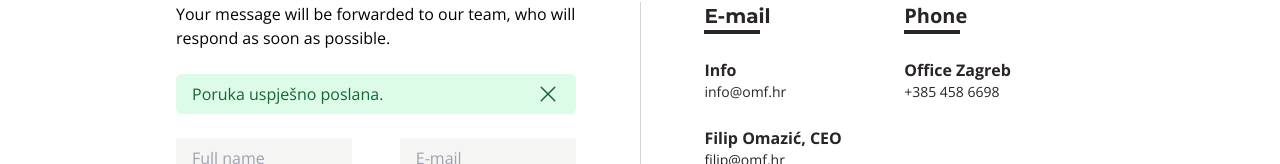
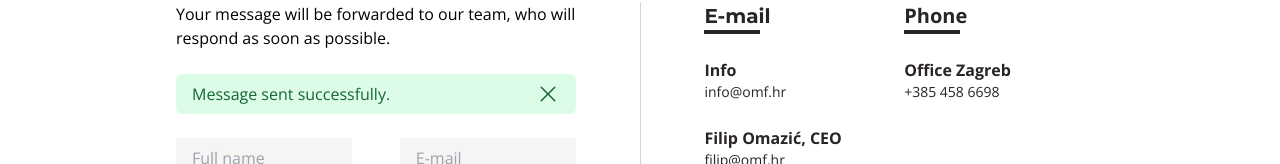
Before and after one commit to oyrad/omf, a Next.js app: page /en/contact in a window 1280 px wide. Both pictures are taken after typing "Sample", "name@example.com", "Sample", "Sample" into the empty fields and a click on the button "Send". Shown: the part 235-399 px from the top of the page. Built offline with nearby package versions, Linux system fonts and the light colour scheme.

Commit message:
add form message texts

```diff
--- a/app/[lang]/contact/_components/ContactForm.tsx
+++ b/app/[lang]/contact/_components/ContactForm.tsx
@@ -46,6 +46,8 @@ export default function ContactForm({ formText }: ContactFormProps) {
       <ResponseMessage
         isSuccessful={isSuccessful}
         setIsSuccessful={setIsSuccessful}
+        successfulMessage={formText.messageSent}
+        failedMessage={formText.messageFailed}
       />
       <form
         className="flex flex-col items-end space-y-8 mb-40"
--- a/app/[lang]/contact/_components/ResponseMessage.tsx
+++ b/app/[lang]/contact/_components/ResponseMessage.tsx
@@ -5,11 +5,15 @@ import {
 type ResponseMessageProps = {
   isSuccessful: boolean | undefined;
   setIsSuccessful: (isSuccessful?: boolean) => void;
+  successfulMessage: string;
+  failedMessage: string;
 };
 
 export default function ResponseMessage({
   isSuccessful,
   setIsSuccessful,
+  successfulMessage,
+  failedMessage,
 }: ResponseMessageProps) {
   if (isSuccessful === undefined) return;
 
@@ -19,11 +23,7 @@ export default function ResponseMessage({
         isSuccessful ? "bg-green-100 text-green-800" : "bg-red-100 text-red-800"
       } px-4 py-2 mb-6 -mt-2 rounded-md flex justify-between items-center w-full`}
     >
-      {isSuccessful ? (
-        <p>Poruka uspješno poslana.</p>
-      ) : (
-        <p>Poruka nije poslana</p>
-      )}
+      {isSuccessful ? <p>{successfulMessage}</p> : <p>{failedMessage}</p>}
       <X className="w-6 h-6 cursor-pointer" onClick={() => setIsSuccessful()} />
     </div>
   );
--- a/dictionaries/en.json
+++ b/dictionaries/en.json
@@ -74,7 +74,9 @@
         "email": "E-mail",
         "title": "Title",
         "content": "Message",
-        "buttonText": "Send"
+        "buttonText": "Send",
+        "messageSent": "Message sent successfully.",
+        "messageFailed": "Message faield to send. Please try again."
       },
       "info": "Info",
       "phone": "Phone",
--- a/dictionaries/hr.json
+++ b/dictionaries/hr.json
@@ -74,7 +74,9 @@
         "email": "E-mail",
         "title": "Naslov",
         "content": "Sadržaj",
-        "buttonText": "Pošalji"
+        "buttonText": "Pošalji",
+        "messageSent": "Poruka je uspješno poslana.",
+        "messageFailed": "Poruka nije poslana. Molimo pokušajte ponovo."
       },
       "info": "Informacije",
       "phone": "Telefon",
```
